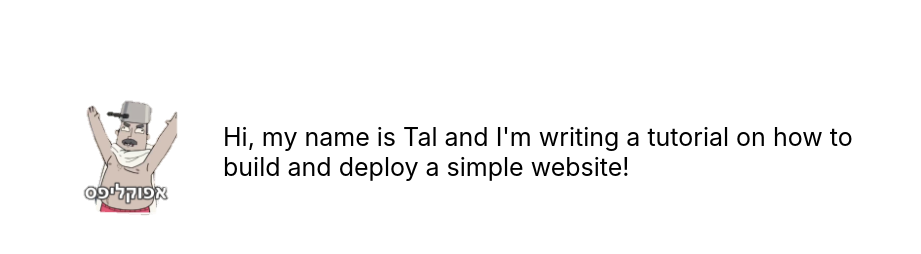
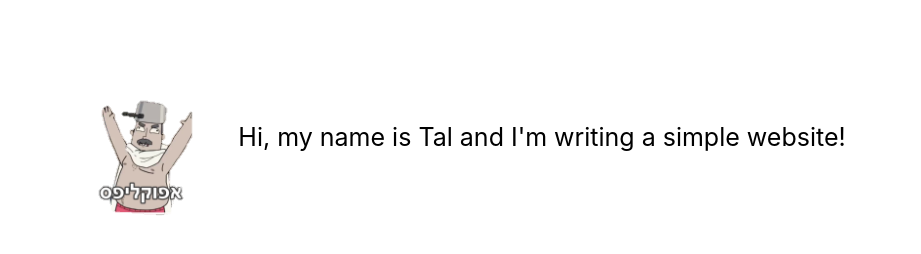
Before and after one commit to taloy42/TryInfoSite, a plain HTML site: page Home.html in a window 1280 px wide. Shown: the part 422-676 px from the top of the page, without its empty margins (179-1100 px from the left). Drawn offline with Linux system fonts and the light colour scheme.

Commit message:
small changes

```diff
--- a/index.html
+++ b/Home.html
@@ -13,7 +13,7 @@
         </div>
         <div class="main-content">
             <img src="apokalips.png">
-            <p>Hi, my name is Tal and I'm writing a tutorial on how to build and deploy a simple website!</p>
+            <p>Hi, my name is Tal and I'm writing a simple website!</p>
         </div>
     </div>
 </body>
```
